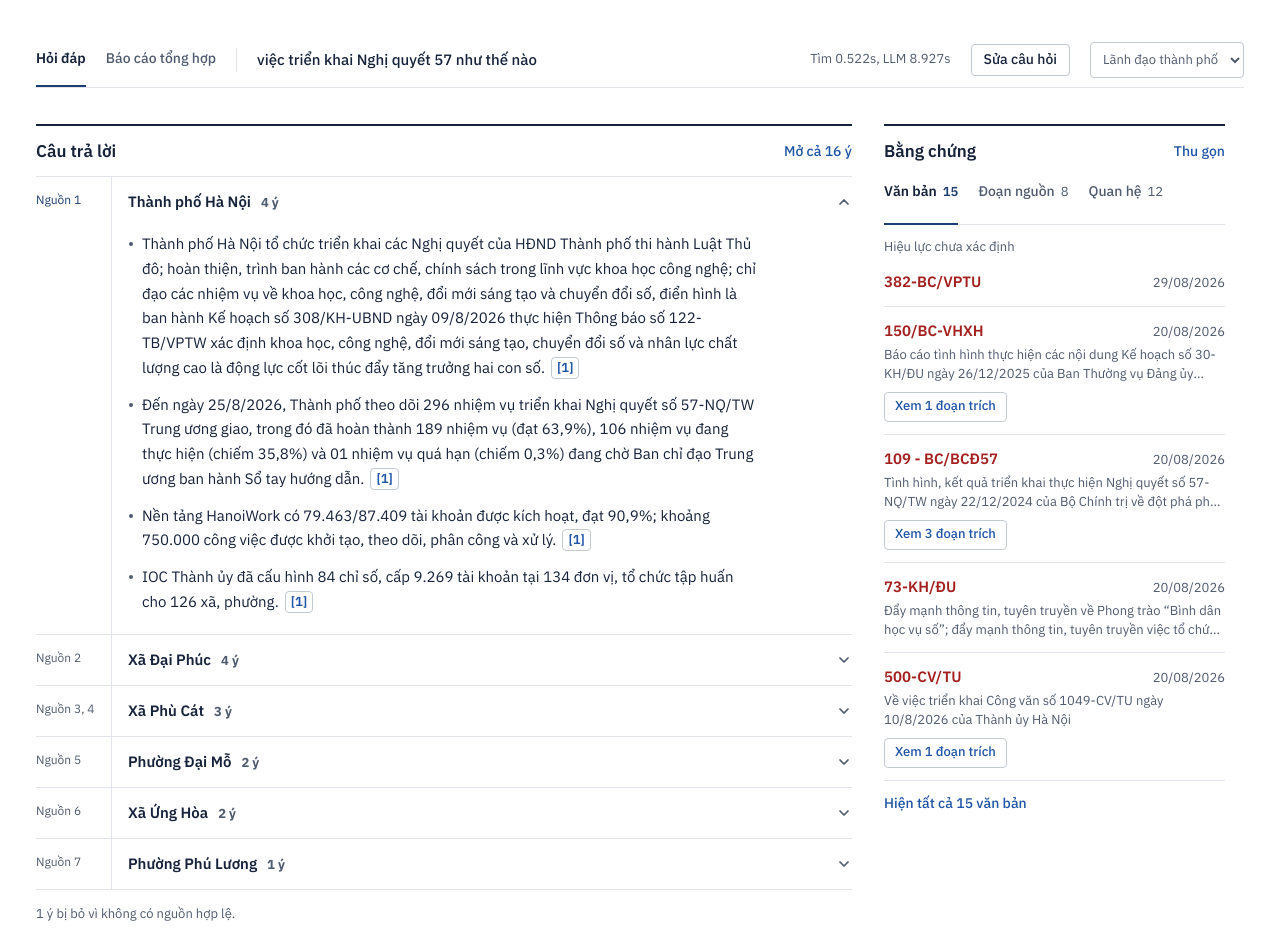
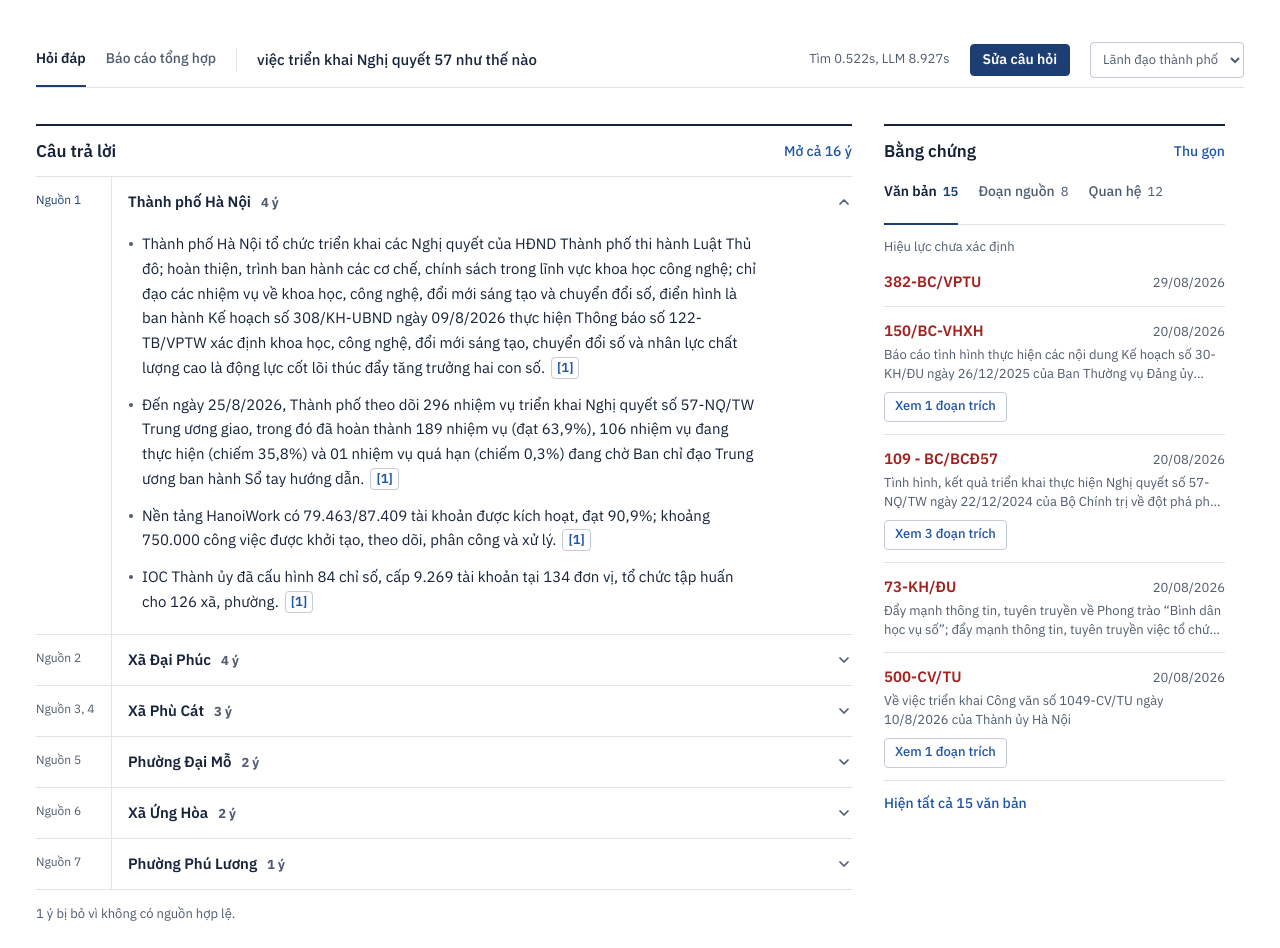
Before and after one commit to QuanMinhNguyen199/NewTopia, a React (Vite) app: page / in a window 1280 px wide. Built offline with nearby package versions, Linux system fonts and the light colour scheme.

Commit message:
Enhance query bar button styling; introduce primary button class for improved visibility

```diff
--- a/src/main.jsx
+++ b/src/main.jsx
@@ -325,7 +325,7 @@ function App(){
   <p className="query-text" title={applied.question} onClick={editQuestion}><span className="sr-only">Câu hỏi đang xem: </span>{applied.question}</p>
   {appliedFilters>0&&<p className="query-filters">Bộ lọc ({appliedFilters})<button type="button" className="link-btn" onClick={clearFilters}>Xóa bộ lọc</button></p>}
   {busy?<span className="timing">Đang tìm…</span>:<span className="timing" title="Thời gian được hiển thị trong PDF mẫu">Tìm 0.522s, LLM 8.927s</span>}
-  <button type="button" className="btn" ref={editButton} onClick={editQuestion}>Sửa câu hỏi</button>
+  <button type="button" className="btn btn-primary" ref={editButton} onClick={editQuestion}>Sửa câu hỏi</button>
   <label className="user-compact" title={identity}><span className="sr-only">Người dùng giả lập</span>{userSelect}</label>
  </div>)}
  {notice&&<p id="notice" role="status" inert={behind}>{notice}</p>}
--- a/src/style.css
+++ b/src/style.css
@@ -81,6 +81,9 @@ html{scroll-padding-top:72px}
 /* Nút phụ: viền mảnh hoặc chỉ chữ */
 .btn{display:inline-flex;align-items:center;gap:6px;min-height:32px;padding:0 12px;border:1px solid var(--rule-strong);border-radius:4px;background:var(--paper);color:var(--ink);font-size:14px;font-weight:500}
 .btn:hover{border-color:var(--ink-2)}
+/* Nút chính cỡ nhỏ: cùng màu nút Hỏi, dùng cho Sửa câu hỏi trên thanh câu hỏi */
+.btn-primary{background:var(--action);border-color:var(--action);color:#fff;font-weight:600}
+.btn-primary:hover{background:var(--action-hover);border-color:var(--action-hover)}
 .link-btn{display:inline-flex;align-items:center;min-height:32px;padding:0;border:0;background:none;color:var(--link);font-size:14px;font-weight:500}
 .link-btn:hover{text-decoration:underline;text-underline-offset:3px}
 
```
Also changed, not shown: 1 other file (tests, documents, lock files or other folders).
